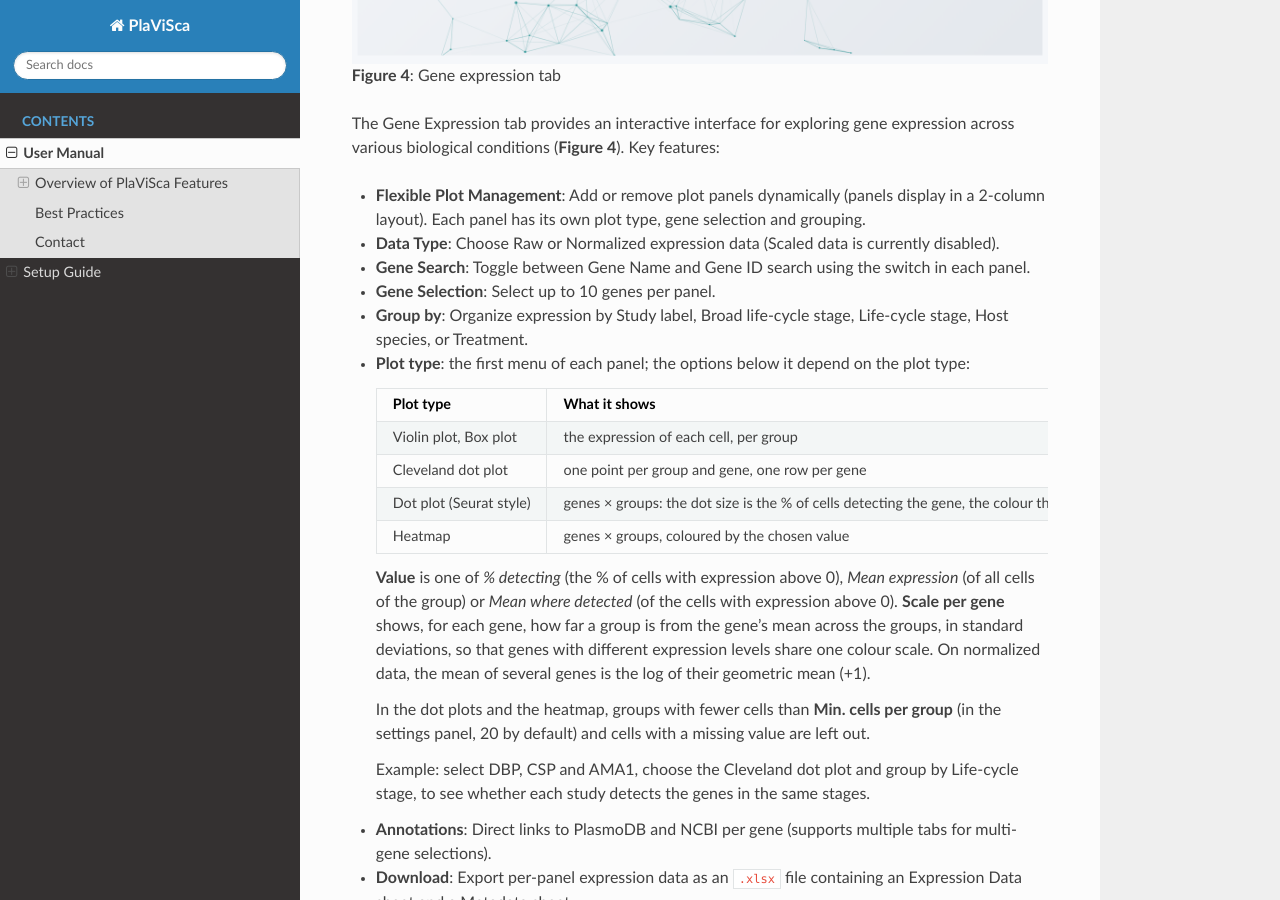
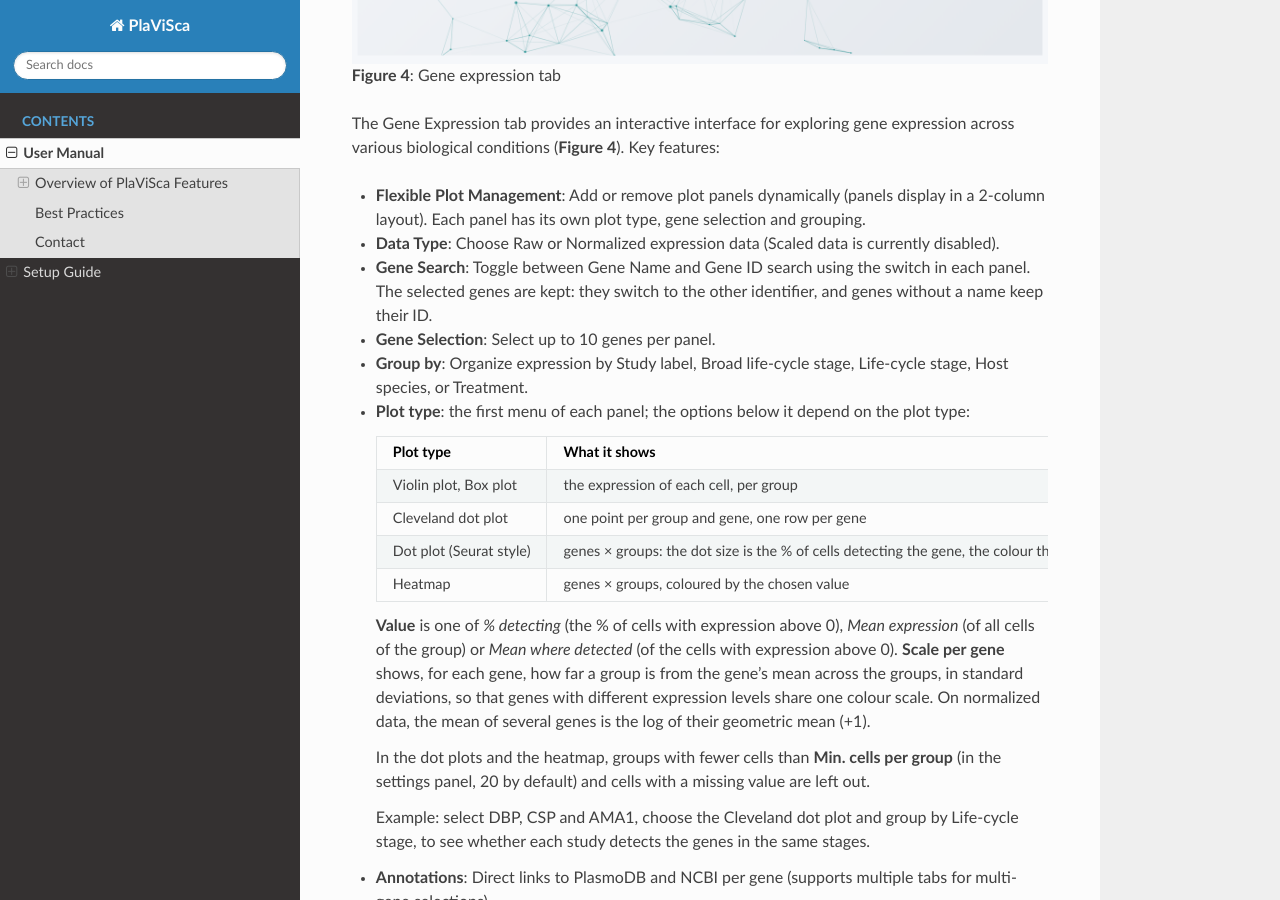
Before and after one commit to baia-ipc/PlaViSCA-app, a Sphinx documentation site: the page built from manual/docs/source/user_manual.md, in a window 1280 px wide and 900 px high, scrolled down 4556 px. Built offline with Sphinx 7.4.7 and the Read the Docs theme 3.1.0, drawn with Linux system fonts in a browser that asks for light colours.

Commit message:
Gene expression: the name/ID switch converts the selected genes
Flipping the name/ID switch of a Gene expression card no longer resets
the selection: the selected genes are converted to the other kind of
identifier (convert_gene_selection()), genes without a name keeping
their ID. One handler serves all cards, instead of three observers
for the first card.

```diff
--- a/manual/docs/source/user_manual.md
+++ b/manual/docs/source/user_manual.md
@@ -100,7 +100,7 @@ The Gene Expression tab provides an interactive interface for exploring gene exp
 
 - **Flexible Plot Management**: Add or remove plot panels dynamically (panels display in a 2-column layout). Each panel has its own plot type, gene selection and grouping.
 - **Data Type**: Choose Raw or Normalized expression data (Scaled data is currently disabled).
-- **Gene Search**: Toggle between Gene Name and Gene ID search using the switch in each panel.
+- **Gene Search**: Toggle between Gene Name and Gene ID search using the switch in each panel. The selected genes are kept: they switch to the other identifier, and genes without a name keep their ID.
 - **Gene Selection**: Select up to 10 genes per panel.
 - **Group by**: Organize expression by Study label, Broad life-cycle stage, Life-cycle stage, Host species, or Treatment.
 - **Plot type**: the first menu of each panel; the options below it depend on the plot type:
```
Also changed, not shown: 4 other files.
